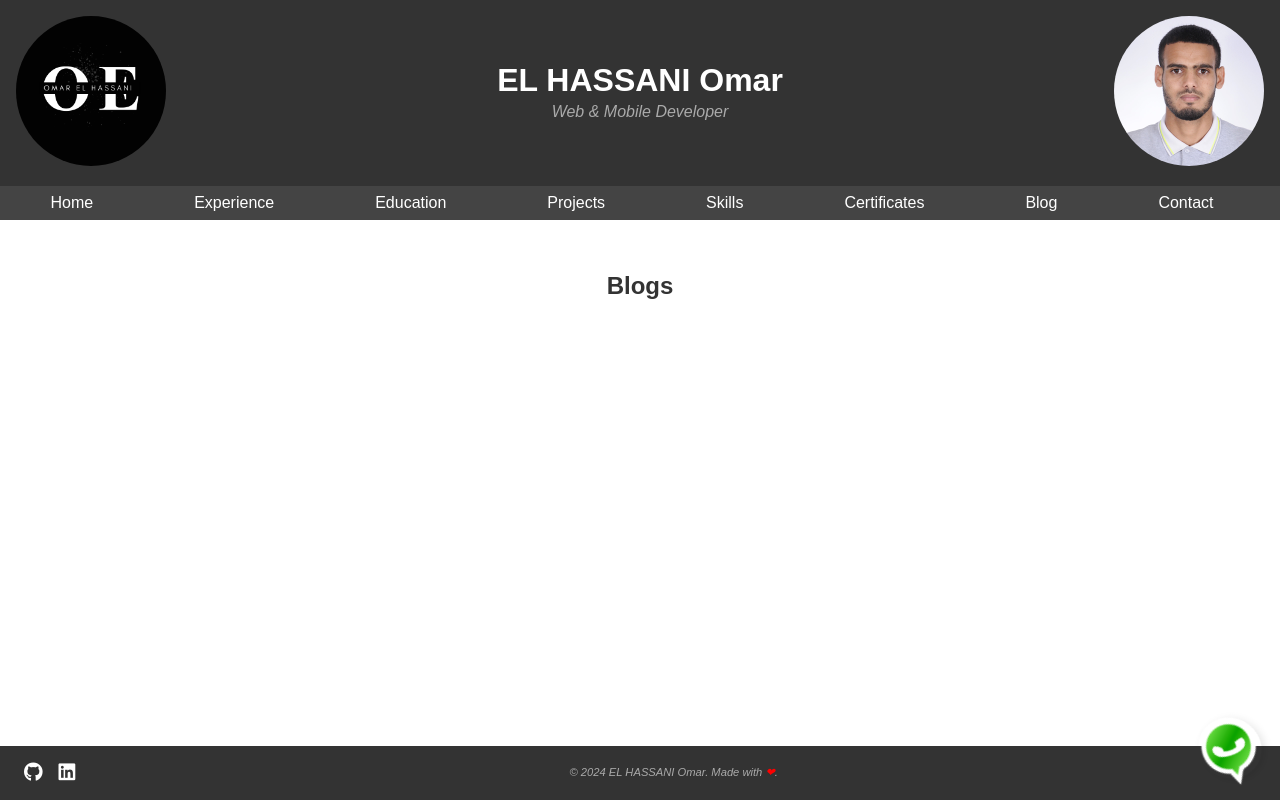
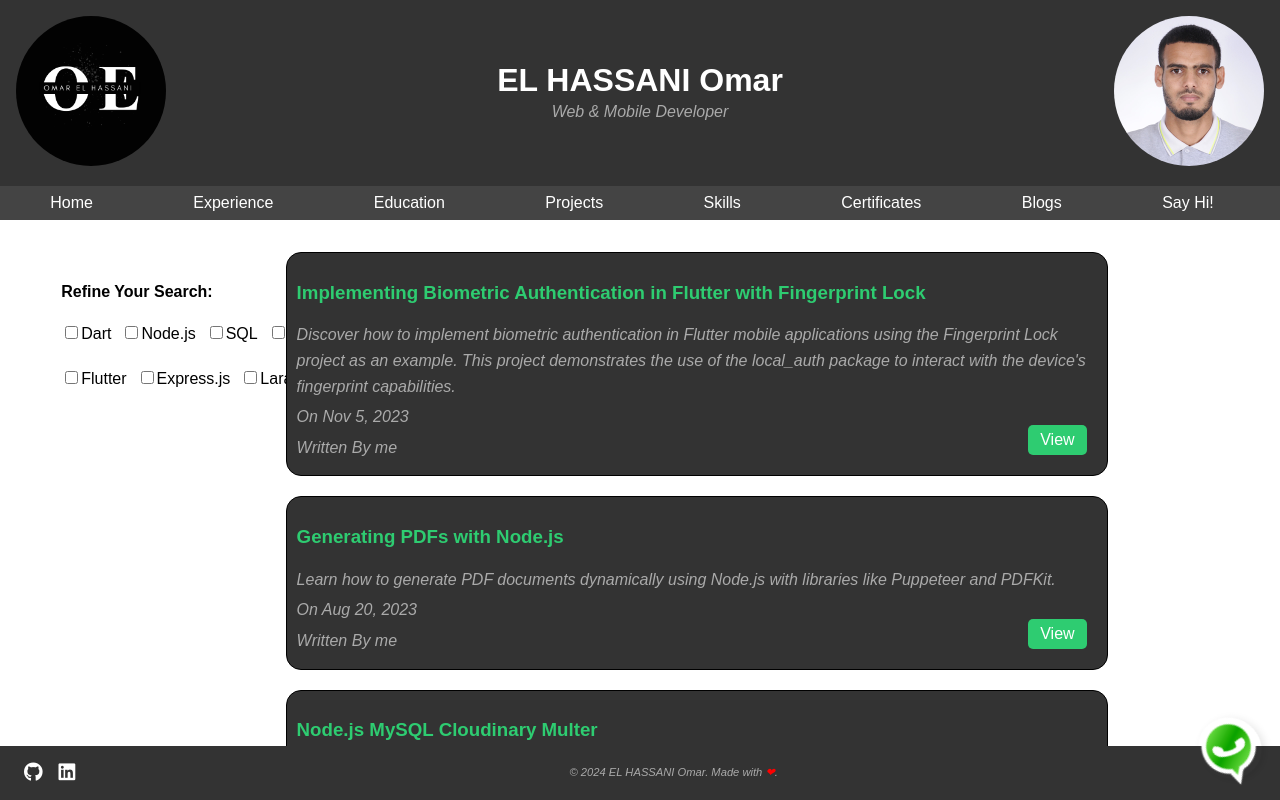
Before and after one commit to omarelhassani12/MyPortfolio, a React (Create React App) app: page /blog in a window 1280 px wide. Built offline with nearby package versions, Linux system fonts and the light colour scheme.

Commit message:
complete the Blogs view and thier data

```diff
--- a/src/components/Navigation/Navigation.js
+++ b/src/components/Navigation/Navigation.js
@@ -13,8 +13,8 @@ function Navigation() {
         <li><a href="/projects">Projects</a></li>
         <li><a href="/skills">Skills</a></li>
         <li><a href="/certificates">Certificates</a></li>
-        <li><a href="/blog">Blog</a></li>
-        <li><a href="/contact">Contact</a></li>
+        <li><a href="/blog">Blogs</a></li>
+        <li><a href="/contact">Say Hi!</a></li>
       </ul>
     </nav>
   );
--- a/src/containers/Blogs/Blog.css
+++ b/src/containers/Blogs/Blog.css
@@ -1,9 +1,79 @@
-/* Projects.css */
+/* Blog.js */
+#blogs {
+  width: 80%;
+}
 
-section {
-    padding: 2rem;
-  }
+#filters {
+  width: 30%;
+  position: fixed;
+  left: 15%;
+}
 
-  h2 {
-    color: #333;
-  }
+.code-section {
+  display: flex;
+  justify-content: center;
+  flex: 1;
+}
+
+.blog-item {
+  position: relative;
+  width: 800px;
+  background-color: #333;
+  border: 1px solid #000;
+  border-radius: 15px;
+  padding: 10px;
+  margin-bottom: 20px;
+  color: #fff;
+}
+
+.view-button {
+  position: absolute;
+  bottom: 20px;
+  right: 20px;
+  color: #fff;
+  background-color: #2ecc71;
+  border: none;
+  padding: 6px 12px;
+  border-radius: 5px;
+  text-decoration: none;
+}
+.view-button:hover{
+  background-color: #21b05d;
+}
+
+.blog-item h3 a {
+  color: #fff;
+}
+
+.blog-item p {
+  margin: 5px 0;
+}
+
+.filter-section {
+  position: relative;
+  top: 0px;
+  left: -45%;
+  background-color: #fff;
+  padding: 10px;
+  margin-bottom: 5px;
+}
+
+.filter-section h2 {
+  margin-top: 0;
+}
+
+#clear-filters-btn {
+  margin-top: 10px;
+  background-color: #2ecc71;
+  position: relative;
+  left: -30%;
+  color: #fff;
+  border: none;
+  padding: 10px 20px;
+  border-radius: 5px;
+  cursor: pointer;
+}
+
+#clear-filters-btn:hover {
+  background-color: #21b05d;
+}
--- a/src/containers/Blogs/Blog.js
+++ b/src/containers/Blogs/Blog.js
@@ -1,16 +1,96 @@
-// Projects.js
+import React, {useState} from 'react';
+import './Blog.css';
+import {blogs} from './BlogData.js';
 
-import React from 'react';
-import './Blog.css';
+function formatDate(dateString) {
+  const options = { month: 'short', day: 'numeric', year: 'numeric' };
+  return new Date(dateString).toLocaleDateString('en-US', options);
+}
+
+function Blogs() {
+  const [selectedLanguages, setSelectedLanguages] = useState([]);
+  const [selectedFrameworks, setSelectedFrameworks] = useState([]);
+
+  const handleLanguageChange = (language) => {
+    if (selectedLanguages.includes(language)) {
+      setSelectedLanguages(selectedLanguages.filter((lang) => lang !== language));
+    } else {
+      setSelectedLanguages([...selectedLanguages, language]);
+    }
+  };
+
+  const handleFrameworkChange = (framework) => {
+    if (selectedFrameworks.includes(framework)) {
+      setSelectedFrameworks(selectedFrameworks.filter((fw) => fw !== framework));
+    } else {
+      setSelectedFrameworks([...selectedFrameworks, framework]);
+    }
+  };
+
+  const clearFilters = () => {
+    setSelectedLanguages([]);
+    setSelectedFrameworks([]);
+  };
+
+  const filtersApplied = selectedLanguages.length > 0 || selectedFrameworks.length > 0;
 
 
-function Projects() {
+  const filteredBlogs = blogs.filter((blog) => {
+    if (selectedLanguages.length === 0 && selectedFrameworks.length === 0) {
+      return true;
+    }
+    const langMatches = selectedLanguages.every((lang) => blog.langaugs.includes(lang));
+    const fwMatches = selectedFrameworks.every((fw) => blog.Frameworks.includes(fw));
+    return langMatches && fwMatches;
+  });
+
   return (
-    <section id="project">
-      <h2>Blogs</h2>
-      {/* Your projects content goes here */}
-    </section>
+    <div className="blogs-container">
+      <div className="code-section">
+        <section id="filters">
+        <div className="filter-section">
+          <h4>Refine Your Search:</h4>
+            {Array.from(new Set(blogs.flatMap((blog) => blog.langaugs))).map((language) => (
+              <label key={language}>
+                <input
+                  type="checkbox"
+                  checked={selectedLanguages.includes(language)}
+                  onChange={() => handleLanguageChange(language)}
+                />
+                {language}
+              </label>
+            ))}
+          </div>
+          <div className="filter-section">
+            {Array.from(new Set(blogs.flatMap((blog) => blog.Frameworks))).map((framework) => (
+              <label key={framework}>
+                <input
+                  type="checkbox"
+                  checked={selectedFrameworks.includes(framework)}
+                  onChange={() => handleFrameworkChange(framework)}
+                />
+                {framework}
+              </label>
+            ))}
+          </div>
+          {filtersApplied && <button id="clear-filters-btn" onClick={clearFilters}>Clear Filters</button>}
+        </section>
+        <section id="blogs">
+          <div className="blog-list">
+            {filteredBlogs.map((blog, index) => (
+              <div className="blog-item" key={index}>
+                <h3>{blog.title}</h3>
+                <p>{blog.summary}</p>
+                <p>On {formatDate(blog.date)}</p>
+                <p>Written By {blog.author ? blog.author : "me"}</p>
+                <a href={blog.url} className="view-button" target="_blank" rel="noopener noreferrer">View</a>
+              </div>
+            ))}
+          </div>
+        </section>
+      </div>
+    </div>
   );
 }
 
-export default Projects;
+export default Blogs;
--- /dev/null
+++ b/src/containers/Blogs/BlogData.js
@@ -0,0 +1,58 @@
+  export const blogs = [
+    {
+      title: "Understanding Laravel Sanctum Api Auth",
+      summary: "provides a comprehensive guide on implementing API authentication using Laravel Sanctum.",
+      date: "2023-04-15",
+      langaugs:["PHP"],
+      Frameworks:["Laravel"],
+      url: "https://github.com/omarelhassani12/laravel_sanctum_api_auth_search/blob/main/README.md"
+    },
+    {
+      title: "Node.js MySQL Login System",
+      summary: "Learn how to create a secure login system using Node.js and MySQL database.",
+      date: "2023-05-20",
+      langaugs:["Node.js", "SQL"],
+      Frameworks:[],
+      url: "https://github.com/omarelhassani12/node_mysql_login"
+    },
+    {
+      title: "Node.js Sessions",
+      summary: "Learn how to implement sessions in a Node.js application for managing user authentication and state.",
+      date: "2023-05-20",
+      langaugs:["Node.js"],
+      Frameworks:["Express.js"],
+      url: "https://github.com/omarelhassani12/nodejs_sessions"
+    },
+    {
+      title: "Building a Starter Express API",
+      summary: "Explore the process of creating a starter template for building APIs with Express.js, featuring common middleware and configurations.",
+      date: "2023-06-05",
+      langaugs:["Node.js"],
+      Frameworks:["Express.js"],
+      url: "https://github.com/omarelhassani12/starter-express-api"
+    },
+    {
+      title: "Node.js MySQL Cloudinary Multer",
+      summary: "Discover how to integrate Cloudinary and Multer with a Node.js and MySQL backend for efficient file uploads.",
+      date: "2023-06-10",
+      langaugs:["Node.js", "SQL"],
+      Frameworks:[],
+      url: "https://github.com/omarelhassani12/nodejs-mysql-cloudinary-multer"
+    },
+    {
+      title: "Generating PDFs with Node.js",
+      summary: "Learn how to generate PDF documents dynamically using Node.js with libraries like Puppeteer and PDFKit.",
+      date: "2023-08-20",
+      langaugs:["Node.js"],
+      Frameworks:[],
+      url: "https://github.com/omarelhassani12/nodejs-pdf"
+    },
+    {
+      title: "Implementing Biometric Authentication in Flutter with Fingerprint Lock",
+      summary: "Discover how to implement biometric authentication in Flutter mobile applications using the Fingerprint Lock project as an example. This project demonstrates the use of the local_auth package to interact with the device's fingerprint capabilities.",
+      date: "2023-11-05",
+      langaugs:["Dart"],
+      Frameworks:["Flutter"],
+      url: "https://github.com/omarelhassani12/Fingerprint_lock"
+    },
+  ].sort((a, b) => new Date(b.date) - new Date(a.date));
```
